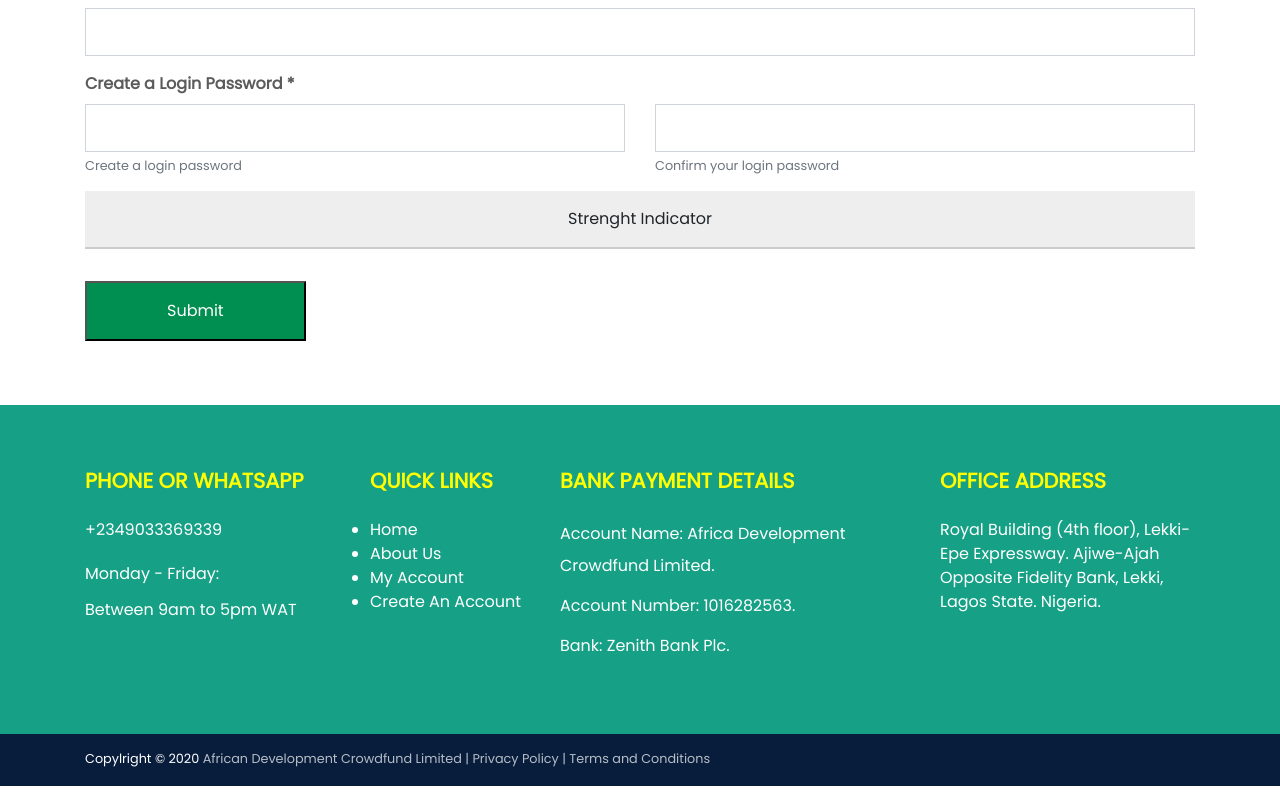
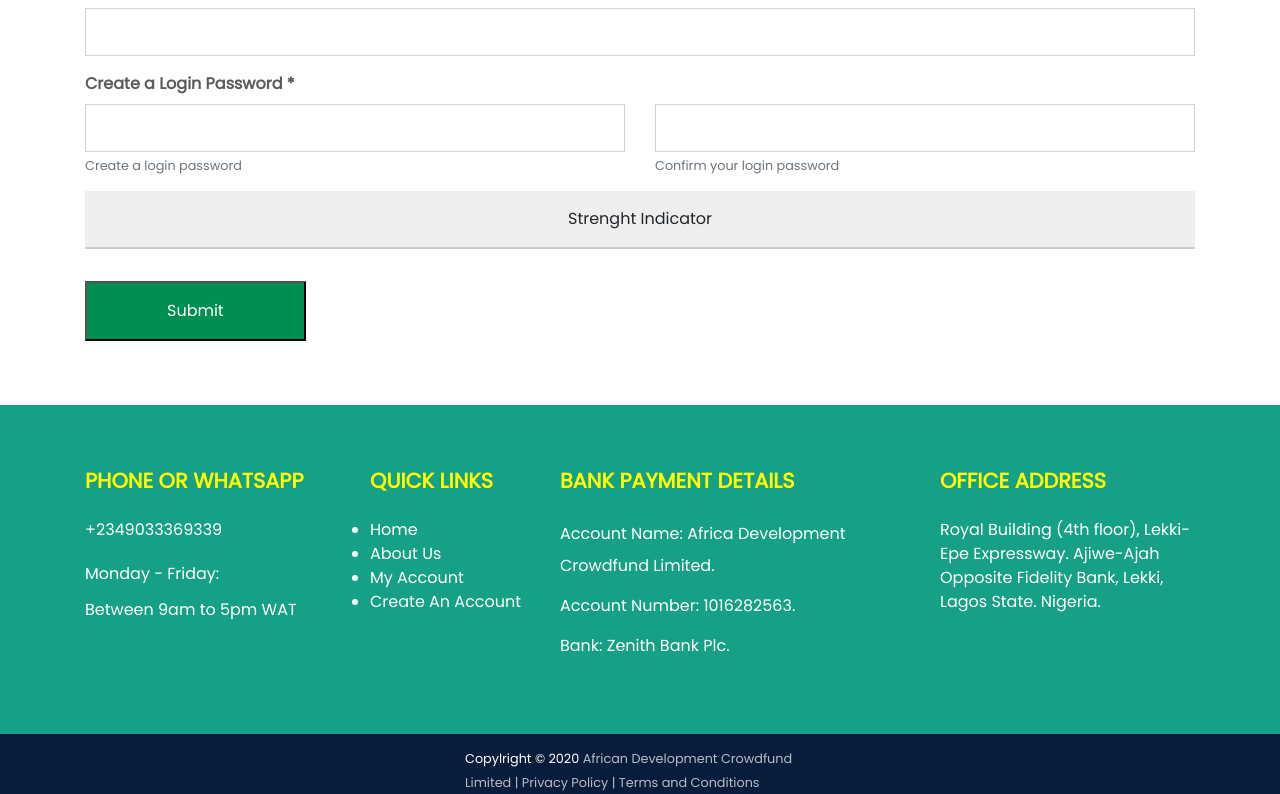
Before and after one commit to Achilles45/ukpore, a Vue app: page / in a window 1280 px wide. Shown: the part 1381-2175 px from the top of the page. Built offline with nearby package versions, Linux system fonts and the light colour scheme.

Commit message:
More fixes on the navbar

```diff
--- a/src/components/Footer.vue
+++ b/src/components/Footer.vue
@@ -36,9 +36,11 @@
        <div class="footer__bottom">
           <div class="container">
               <div class="row">
-                  <div class="col-12">
+                  <div class="col-md-4"></div>
+                  <div class="col-md-4">
                       <small>Copylright &copy; 2020 <span class="wrap">African Development Crowdfund Limited | <a href="">Privacy Policy</a> | <a href="">Terms and Conditions</a></span></small>
                   </div>
+                  <div class="col-md-4"></div>
               </div>
           </div>
       </div>
@@ -81,7 +83,7 @@ export default {
     .footer__bottom{
         background: $primary-color;
         padding-top: .8rem;
-        padding-bottom: 1rem;
+        padding-bottom: 1rem 3rem;
         a{
             color:#fff;
         }
@@ -98,7 +100,7 @@ export default {
     }
     .footer__bottom{
         text-align: center;
-        padding: 1rem 0 !important;
+        padding: 1rem 20 !important;
         a{
             color:#fff;
         }
--- a/src/components/Navbar.vue
+++ b/src/components/Navbar.vue
@@ -135,7 +135,7 @@ export default {
 //MEDIA QUERIES
 @media only screen and (max-width: 1100px){
     .navbar__wrapper{
-        padding: 1rem 0 !important;
+        padding: 1rem 1rem !important;
     }
     .navbar__holder{
         padding: 0 1.2rem !important;
```
